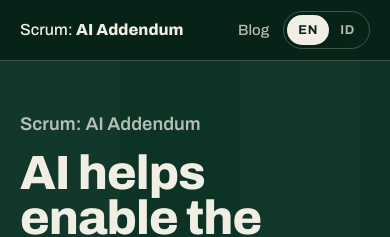
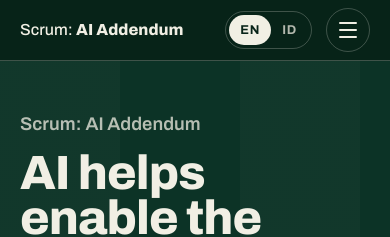
Before and after one commit to rizkysyaiful/scrum-ai-addendum, a Jekyll site: the page built from index.html, in a window 390 px wide. Shown: the top 237 px of the page. Built offline with Jekyll 4.4.1, drawn with Linux system fonts in a browser that asks for light colours.

Commit message:
Mobile menu: add a hamburger that opens all section links
Co-Authored-By: Claude Sonnet 5.5 <noreply@anthropic.com>

```diff
--- a/_data/en.yml
+++ b/_data/en.yml
@@ -5,6 +5,7 @@ created_by: "Created by"
 skip: "Skip to content"
 
 nav:
+  menu: "Menu"
   core: "The core idea"
   shift: "The shift"
   risk: "The risk"
--- a/_data/id.yml
+++ b/_data/id.yml
@@ -5,6 +5,7 @@ created_by: "Digagas oleh"
 skip: "Langsung ke konten"
 
 nav:
+  menu: "Menu"
   core: "Ide inti"
   shift: "Pergeseran"
   risk: "Risiko"
--- a/_layouts/default.html
+++ b/_layouts/default.html
@@ -43,7 +43,7 @@
         <svg viewBox="0 0 32 32" width="26" height="26" aria-hidden="true"><ellipse cx="16" cy="16" rx="13" ry="10" fill="none" stroke="currentColor" stroke-width="2"/><circle cx="16" cy="26" r="4" class="brand-ball"/></svg>
         <span>Scrum: <b>AI Addendum</b></span>
       </a>
-      <nav class="nav" aria-label="Main">
+      <nav class="nav" id="site-nav" aria-label="Main">
         <a class="nav-sec" href="{{ home_url }}#core">{{ t.nav.core }}</a>
         <a class="nav-sec" href="{{ home_url }}#shift">{{ t.nav.shift }}</a>
         <a class="nav-sec" href="{{ home_url }}#risk">{{ t.nav.risk }}</a>
@@ -60,6 +60,7 @@
           <a href="{{ href }}" hreflang="{{ l }}" lang="{{ l }}" title="{{ site.data[l].lang_name }}"{% if l == lang %} aria-current="true"{% endif %}>{{ l | upcase }}</a>
         {%- endfor -%}
       </div>
+      <button type="button" class="menu-btn" aria-expanded="false" aria-controls="site-nav" aria-label="{{ t.nav.menu }}"><span></span><span></span><span></span></button>
     </div>
   </header>
 
--- a/assets/css/main.css
+++ b/assets/css/main.css
@@ -106,7 +106,21 @@ h2 { font-size: clamp(1.9rem, min(4.4vw, 5.4vh), 3.1rem); max-width: 30em; }
 .lang { display: flex; border: 1px solid var(--chalk-line); border-radius: 999px; padding: 3px; font-size: 0.8rem; font-weight: 700; letter-spacing: 0.06em; }
 .lang a { text-decoration: none; padding: 5px 11px; border-radius: 999px; color: var(--chalk-dim); }
 .lang a[aria-current] { background: var(--chalk); color: var(--pitch-deep); }
-@media (max-width: 1060px) { .nav-sec { display: none; } }
+.menu-btn { display: none; }
+@media (max-width: 1060px) {
+  .nav-sec { display: none; }
+  .js .lang { margin-left: auto; }
+  .js .menu-btn { display: grid; place-content: center; gap: 5px; width: 44px; height: 44px; flex: none; padding: 0; border: 1px solid var(--chalk-line); border-radius: 50%; background: none; color: var(--chalk); cursor: pointer; transition: background-color 0.2s; }
+  .menu-btn:hover, .menu-btn[aria-expanded="true"] { background: rgba(241, 239, 228, 0.12); }
+  .menu-btn span { display: block; width: 18px; height: 2px; border-radius: 2px; background: currentColor; transition: transform 0.25s, opacity 0.2s; }
+  .menu-btn[aria-expanded="true"] span:nth-child(1) { transform: translateY(7px) rotate(45deg); }
+  .menu-btn[aria-expanded="true"] span:nth-child(2) { opacity: 0; }
+  .menu-btn[aria-expanded="true"] span:nth-child(3) { transform: translateY(-7px) rotate(-45deg); }
+  .js .nav { display: none; position: absolute; top: 100%; left: 0; right: 0; flex-direction: column; gap: 0; margin: 0; padding: 4px var(--gutter) 14px; background: var(--pitch-deep); border-bottom: 1px solid var(--chalk-line); max-height: calc(100vh - 60px); overflow-y: auto; font-size: 1.05rem; }
+  .js .nav.open { display: flex; }
+  .js .nav a, .js .nav .nav-sec { display: block; padding: 14px 4px; border-top: 1px dashed var(--chalk-line); color: var(--chalk); }
+  .js .nav a:first-child { border-top: 0; }
+}
 @media (max-width: 420px) { .bar { gap: 14px; } .brand { font-size: 1rem; } .brand svg { display: none; } }
 
 /* ---------- hero ---------- */
--- a/assets/js/main.js
+++ b/assets/js/main.js
@@ -102,6 +102,18 @@
       };
       requestAnimationFrame(frame);
     }
+  }
+
+  /* ---- header menu on narrow screens ---- */
+  const menuBtn = document.querySelector(".menu-btn");
+  const siteNav = document.getElementById("site-nav");
+  if (menuBtn && siteNav) {
+    const setOpen = (open) => { siteNav.classList.toggle("open", open); menuBtn.setAttribute("aria-expanded", open); };
+    menuBtn.addEventListener("click", () => setOpen(!siteNav.classList.contains("open")));
+    siteNav.addEventListener("click", (e) => { if (e.target.closest("a")) setOpen(false); });
+    document.addEventListener("keydown", (e) => { if (e.key === "Escape") { setOpen(false); menuBtn.focus(); } });
+    document.addEventListener("click", (e) => { if (!e.target.closest(".site-header")) setOpen(false); });
+    matchMedia("(min-width: 1061px)").addEventListener("change", (m) => { if (m.matches) setOpen(false); });
   }
 
   /* ---- blog: writer tabs on phones (both columns show on desktop) ---- */
```
